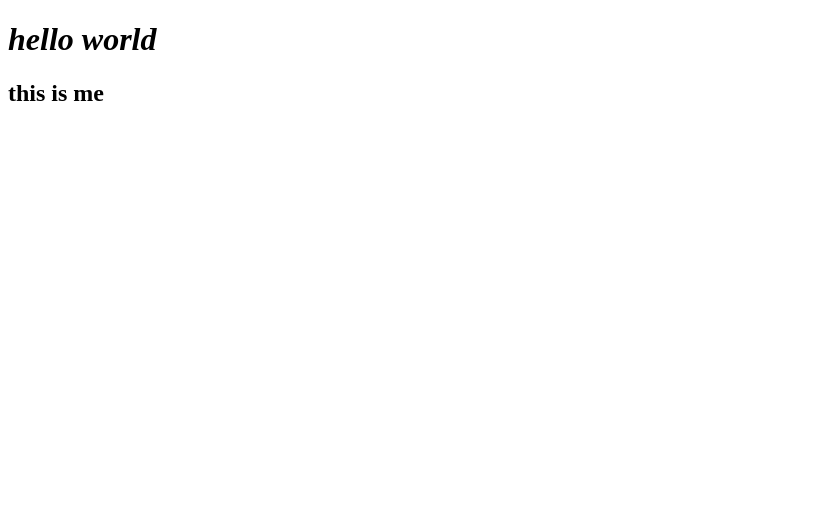
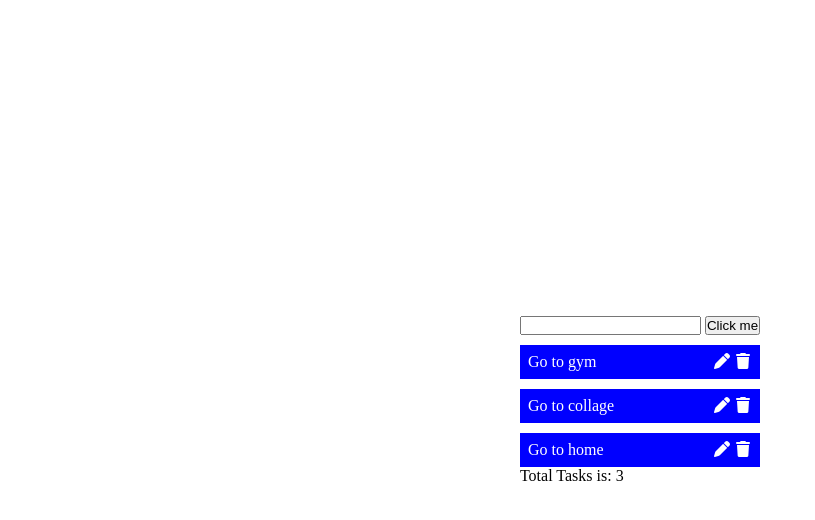
Before and after one commit to Abdullah-Ishtiaq69/SMIT_JavaScript_Exercises, a plain HTML site: page Assignment_08 ( to do list app )/index.html in a window 1280 px wide. Shown: the whole page, without its empty margins (0-815 px from the left). Drawn offline with Linux system fonts and the light colour scheme.

Commit message:
Half Completed

```diff
--- a/Assignment_08 ( to do list app )/app.js
+++ b/Assignment_08 ( to do list app )/app.js
@@ -1,5 +1,38 @@
-// console.dir(document);
+inputAdd = document.getElementById('input');
+ul = document.getElementById('ul');
+form = document.getElementById('form');
+mainBox = document.getElementById('main');
+tasks = document.getElementById('tasks');
 
-// let h1 = document.querySelector('h1');
-// console.log(h1.innerHTML);
-// console.log(h1.inner
+// Add
+
+form.addEventListener('submit' , (e) => {
+    if(inputAdd.value !== ''){
+        e.preventDefault();
+        const li = document.createElement('li');
+        li.innerHTML = `${inputAdd.value.trim()}
+        <span id="edit"><i class="fa-solid fa-pen"></i></span>
+        <span id="delete"><i class="fa-solid fa-trash"></i></span>
+        `;
+        ul.appendChild(li);
+        inputAdd.value = '';
+        inputAdd.focus()
+        textUpdate()
+    } else {
+        alert('Please Enter Some Value');
+    };
+});
+
+// Delete
+
+ul.addEventListener('click' , (e) => {
+    if (e.target.classList.contains('fa-trash')) {
+        e.target.closest('li').remove();
+        textUpdate()
+    }
+});
+
+const textUpdate = () => {
+   const text = mainBox.querySelectorAll('li').length;
+    tasks.textContent = `Total Tasks is: ${text}`;
+}
--- a/Assignment_08 ( to do list app )/index.html
+++ b/Assignment_08 ( to do list app )/index.html
@@ -1,22 +1,41 @@
 <!DOCTYPE html>
 <html lang="en">
+
 <head>
     <meta charset="UTF-8">
     <meta name="viewport" content="width=device-width, initial-scale=1.0">
     <title>Document</title>
+    <link rel="stylesheet" href="https://cdnjs.cloudflare.com/ajax/libs/font-awesome/6.7.2/css/all.min.css"
+        integrity="sha512-Evv84Mr4kqVGRNSgIGL/F/aIDqQb7xQ2vcrdIwxfjThSH8CSR7PBEakCr51Ck+w+/U6swU2Im1vVX0SVk9ABhg=="
+        crossorigin="anonymous" referrerpolicy="no-referrer" />
+    <link rel="stylesheet" href="style.css">
 </head>
+
 <body>
 
 
 
+    <div id="main" class="main">
+
+        <form action="" id="form">
+            <input type="text" id="input">
 
 
-    <h1 class="hello"><i>hello world</i></h1>
+            <button id="btn">Click me</button>
+        </form>
 
-    <h2>this is me</h2>
+
+        <ul id="ul">
+            <li>Go to gym <span id="edit"><i class="fa-solid fa-pen"></i></span> <span id="delete"><i class="fa-solid fa-trash"></i></span></li>
+            <li><span id="delete"><i class="fa-solid fa-trash"></i></span> <span id="edit"><i class="fa-solid fa-pen"></i></span> Go to collage</li>
+            <li> <span id="edit"><i class="fa-solid fa-pen"></i></span> <span id="delete"><i class="fa-solid fa-trash"></i></span> Go to home</li>
+        </ul>
+        <span id="tasks">Total Tasks is: 3</span>
+    </div>
 
 
 
     <script src="app.js"></script>
 </body>
+
 </html>
--- /dev/null
+++ b/Assignment_08 ( to do list app )/style.css
@@ -0,0 +1,39 @@
+* {
+    margin: 0;
+    padding: 0;
+    box-sizing: border-box;
+}
+
+body {
+    display: flex;
+    justify-content: center;
+    align-items: center;
+    height: 100vh;
+}
+
+ul {
+    list-style-type: none;
+    padding: 0;
+}
+
+li {
+    background-color: blue;
+    color: white;
+    margin-top: 10px;
+    padding: 8px;
+    position: relative;
+}
+
+#edit {
+    position: absolute;
+    top: 8px;
+    right: 30px;
+    cursor: pointer;
+}
+
+#delete {
+    position: absolute;
+    top: 8px;
+    right: 10px;
+    cursor: pointer;
+}
```
